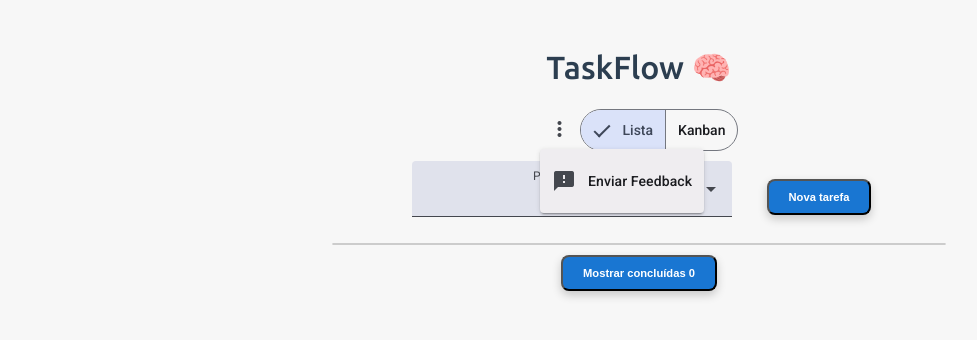
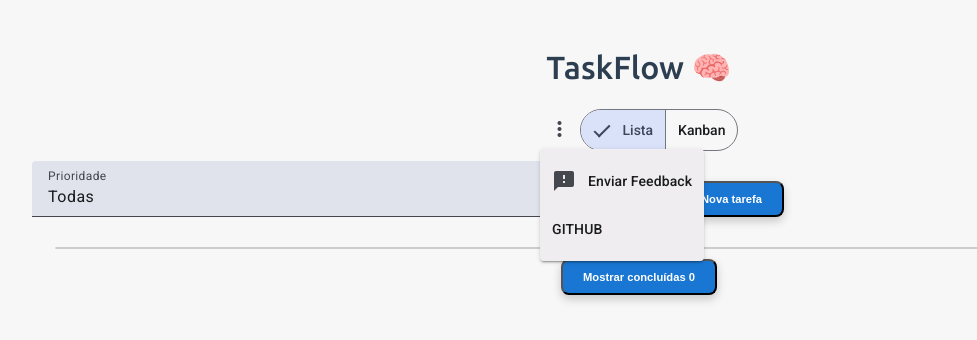
Before and after one commit to mageskylms/taskFlow, an Angular app: page / in a window 1280 px wide. Both pictures are taken after a click on the button "more_vert". Shown: the top 340 px of the page, without its empty margins (1-978 px from the left). Built offline with nearby package versions, Linux system fonts and the light colour scheme.

Commit message:
Add header styling and update menu layout with feedback option

```diff
--- a/src/app/app.component.css
+++ b/src/app/app.component.css
@@ -0,0 +1,4 @@
+.header {
+    display: flex;
+    justify-content: center;
+}
--- a/src/app/app.component.html
+++ b/src/app/app.component.html
@@ -5,10 +5,13 @@
     <button mat-icon-button [matMenuTriggerFor]="menu">
         <mat-icon>more_vert</mat-icon>
     </button>
-    <mat-menu #menu="matMenu">
+    <mat-menu #menu="matMenu" class="menu">
         <button mat-menu-item (click)="abrirFeedbackDialog()">
             <mat-icon>feedback</mat-icon>
             <span>Enviar Feedback</span>
+        </button>
+        <button mat-menu-item src="https://magesky.vercel.app">
+            <span>GITHUB</span>
         </button>
     </mat-menu>
 
--- a/src/styles.css
+++ b/src/styles.css
@@ -14,8 +14,3 @@ h3 {
     color: #2c3e50;
     text-align: center;
 }
-
-div {
-    display: flex;
-    justify-content: center;
-}
```
